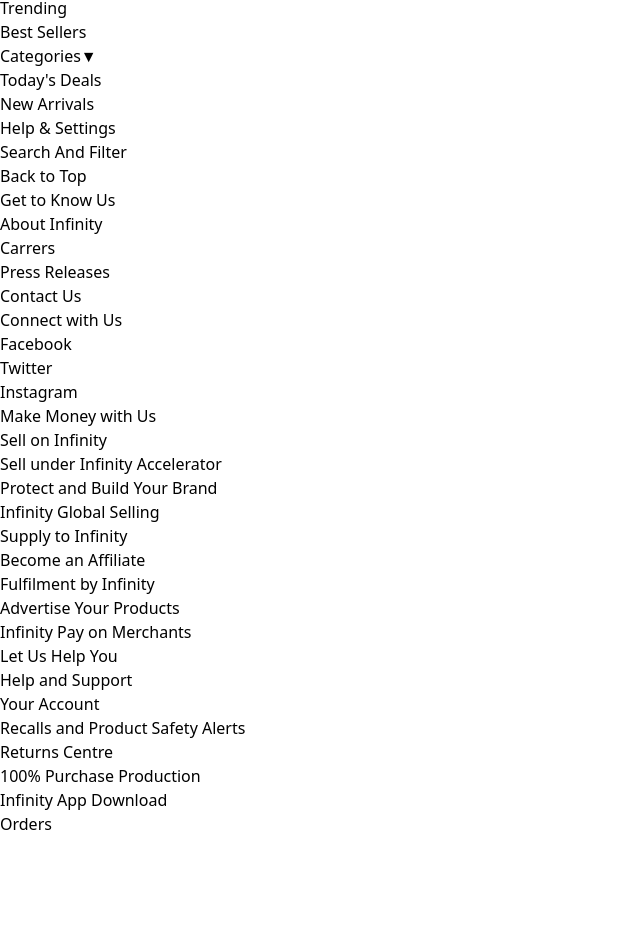
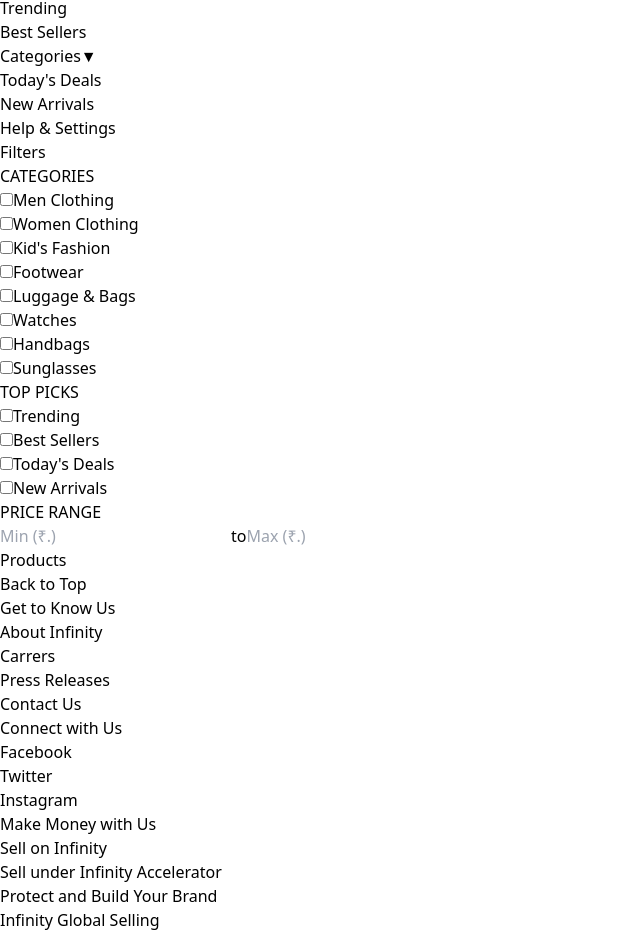
Before and after one commit to M-Muthu-Pandi/MERN-Stack-E-Commerce-Website, a React (Create React App) app in the folder client/: page /search in a window 1280 px wide. Shown: the part 1954-2890 px from the top of the page, without its empty margins (0-640 px from the left). Built offline with nearby package versions, Linux system fonts and the light colour scheme; no server answers.

Commit message:
Search and Filter created 13.12.2024

```diff
--- /dev/null
+++ b/client/src/components/ECommerceFeatures/SearchAndFilter/filter.jsx
@@ -0,0 +1,92 @@
+const Filter = () => {
+  const category = [
+    { id: "men", title: "Men Clothing" },
+    { id: "women", title: "Women Clothing" },
+    { id: "kids", title: "Kid's Fashion" },
+    { id: "footwear", title: "Footwear" },
+    { id: "luggage", title: "Luggage & Bags" },
+    { id: "watch", title: "Watches" },
+    { id: "handbag", title: "Handbags" },
+    { id: "sunglass", title: "Sunglasses" },
+  ];
+
+  const toppicks = [
+    { id: "trending", title: "Trending" },
+    { id: "bestseller", title: "Best Sellers" },
+    { id: "todaydeals", title: "Today's Deals" },
+    { id: "newarrival", title: "New Arrivals" },
+  ];
+
+  return (
+    <section className="bg-white sm:flex-grow sm:basis-1/4 border-r border-r-gray-300 p-2 sm:px-5 sm:pb-5">
+      <h2 className="pt-3 sticky top-12 sm:top-16 z-40 bg-white text-lg sm:text-xl md:text-2xl text-gray-900 font-medium border-b border-b-gray-300 pb-1 sm:pb-3">
+        <a className="hover:text-green-500 hover:underline" href="#home">
+          Filters
+        </a>
+      </h2>
+
+      <div className="border-b border-b-gray-300 pb-3">
+        <h3 className="text-sm sm:text-base text-gray-500 font-medium py-2">
+          CATEGORIES
+        </h3>
+        <div className="text-xs sm:text-sm md:text-base">
+          {category.map((item, index) => {
+            return (
+              <div key={index} className="flex gap-1 sm:gap-2 mb-1">
+                <input
+                  className="sm:w-4"
+                  type="checkbox"
+                  name="categories"
+                  id={item.id}
+                />
+                <label htmlFor={item.id}>{item.title}</label>
+              </div>
+            );
+          })}
+        </div>
+      </div>
+
+      <div className="border-b border-b-gray-300 pb-3">
+        <h3 className="text-sm sm:text-base text-gray-500 font-medium py-2">
+          TOP PICKS
+        </h3>
+        <div className="text-xs sm:text-sm md:text-base">
+          {toppicks.map((item, index) => {
+            return (
+              <div key={index} className="flex gap-1 sm:gap-2 mb-1">
+                <input
+                  className="sm:w-4"
+                  type="checkbox"
+                  name="categories"
+                  id={item.id}
+                />
+                <label htmlFor={item.id}>{item.title}</label>
+              </div>
+            );
+          })}
+        </div>
+      </div>
+
+      <div>
+        <h3 className="text-sm sm:text-base text-gray-500 font-medium py-2">
+          PRICE RANGE
+        </h3>
+        <div className="text-sm flex flex-col sm:flex-row items-center gap-2">
+          <input
+            className="rounded-md border-2 border-gray-400 p-0.5 sm:p-1 w-20"
+            type="number"
+            placeholder="Min (₹.)"
+          />
+          <span className="text-gray-500">to</span>
+          <input
+            className="rounded-md border-2 border-gray-400 p-0.5 sm:p-1 w-20"
+            type="number"
+            placeholder="Max (₹.)"
+          />
+        </div>
+      </div>
+    </section>
+  );
+};
+
+export default Filter;
--- a/client/src/components/ECommerceFeatures/SearchAndFilter/index.jsx
+++ b/client/src/components/ECommerceFeatures/SearchAndFilter/index.jsx
@@ -1,11 +1,16 @@
 import Header from "../common/Header";
 import Footer from "../common/Footer";
+import Filter from "./filter";
+import Products from "./products";
 
 const SearchAndFilter = () => {
   return (
     <>
       <Header />
-      <h1 className="text-3xl">Search And Filter</h1>
+      <main className="flex bg-gray-200">
+        <Filter />
+        <Products />
+      </main>
       <Footer />
     </>
   );
--- /dev/null
+++ b/client/src/components/ECommerceFeatures/SearchAndFilter/products.jsx
@@ -0,0 +1,13 @@
+const Products = () => {
+  return (
+    <section className="h-[1000px] flex-grow sm:basis-3/4 border-r border-r-gray-300 p-2 sm:px-5 sm:pb-5 bg-white">
+      <h2 className="pt-3 bg-white sticky top-12 sm:top-16 z-40 text-lg sm:text-xl md:text-2xl text-gray-900 font-medium border-b border-b-gray-300 pb-1 sm:pb-3">
+        <a className="hover:text-green-500 hover:underline" href="#home">
+          Products
+        </a>
+      </h2>
+    </section>
+  );
+};
+
+export default Products;
--- a/client/src/components/ECommerceFeatures/common/Header/navbar/LogoAndSearch.jsx
+++ b/client/src/components/ECommerceFeatures/common/Header/navbar/LogoAndSearch.jsx
@@ -1,12 +1,15 @@
 import { useRef } from "react";
 import search from "../../../../../assets/search.png";
 import Logo from "../../Logo";
+import { useNavigate } from "react-router-dom";
 
 const LogoAndSearch = () => {
   const containerRef = useRef(null);
+  const navigate = useNavigate();
 
   const handleFocus = () => {
     containerRef.current.classList.add("ring-2", "ring-orange-300");
+    navigate("/search");
   };
 
   const handleBlur = () => {
```
